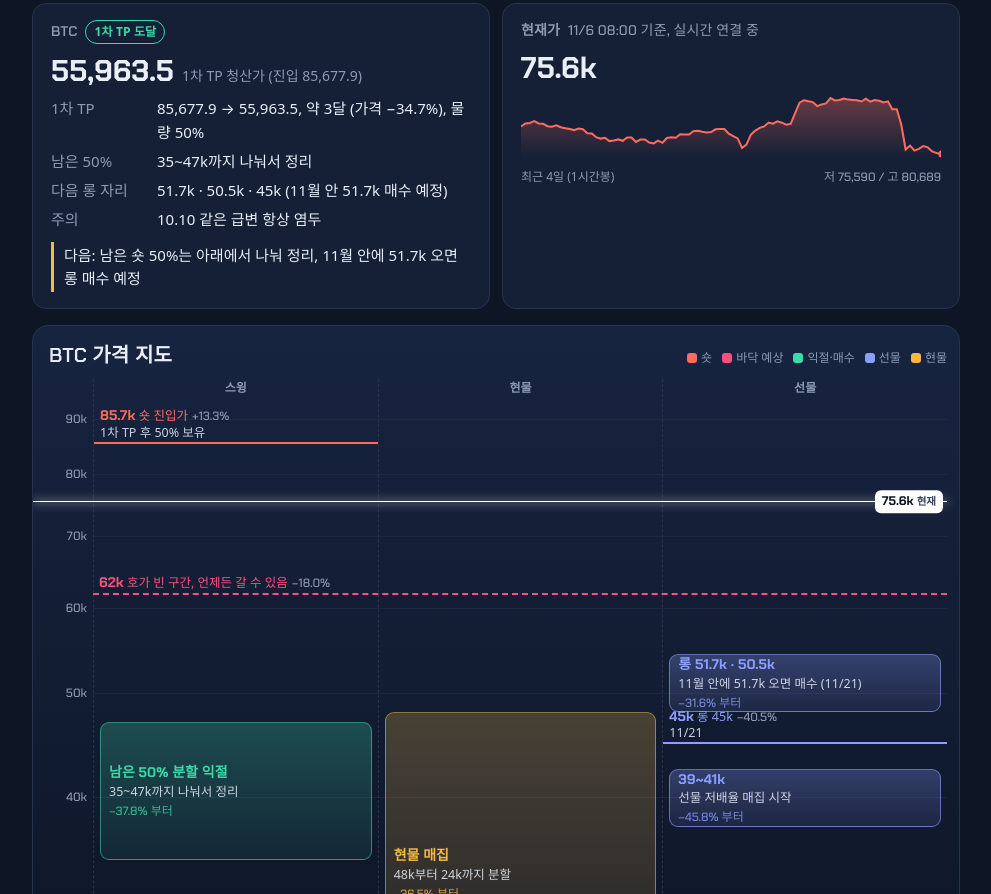
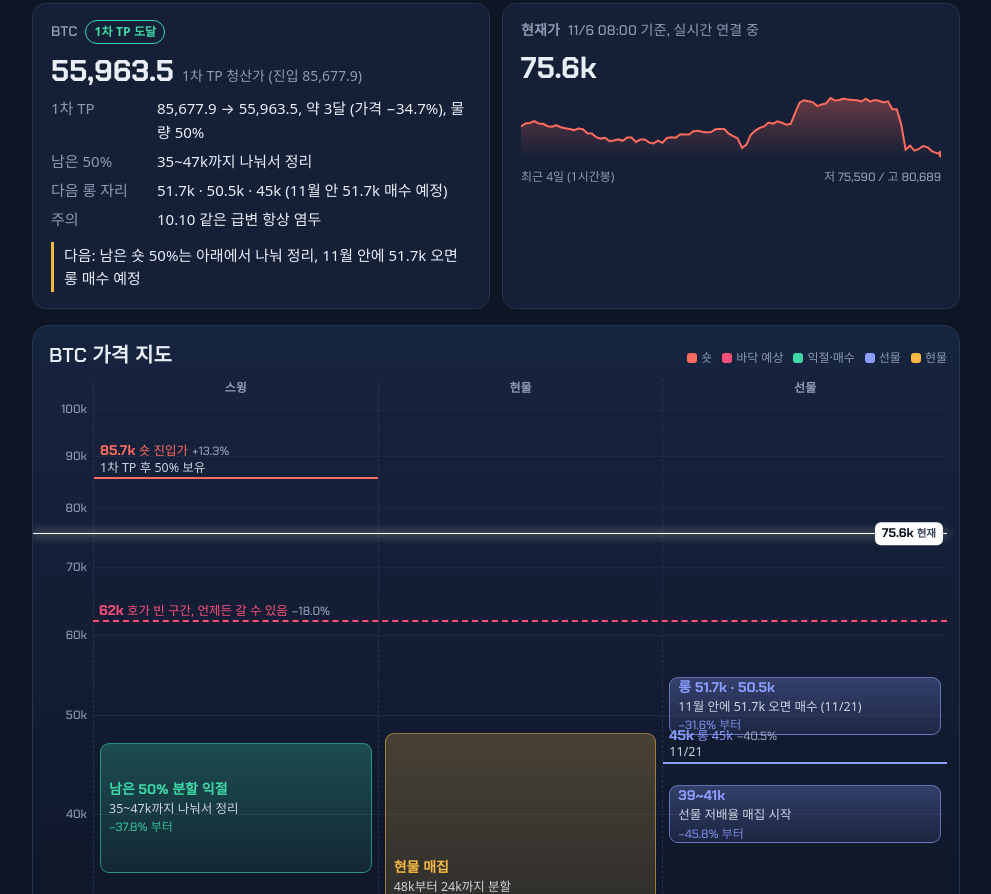
Before and after one commit to kan-plan/kan-plan.github.io, a plain HTML site: page index.html in a window 1280 px wide. Shown: the part 206-1100 px from the top of the page, without its empty margins (144-1135 px from the left). Drawn offline with Linux system fonts and the light colour scheme; a web font is replaced by a local one.

Commit message:
BTC map top margin
Co-Authored-By: Claude Opus 5.5 <noreply@anthropic.com>
Claude-Session: https://claude.ai/code/session_01W8W41tWfoTb7Ke5o9eVHd8

```diff
--- a/index.html
+++ b/index.html
@@ -172,7 +172,7 @@ const UPDATED = "2026-11-21 16:05";
 
 const ASSETS = [
   {
-    id: "btc", name: "BTC", unit: "", scale: "log", lo: 20500, hi: 92000,
+    id: "btc", name: "BTC", unit: "", scale: "log", lo: 20500, hi: 100000,
     now: { p: 75590, at: "11/6 08:00" }, live: "BTC-USDT-SWAP",
     lanes: ["스윙", "현물", "선물"],
     summary: {
```
